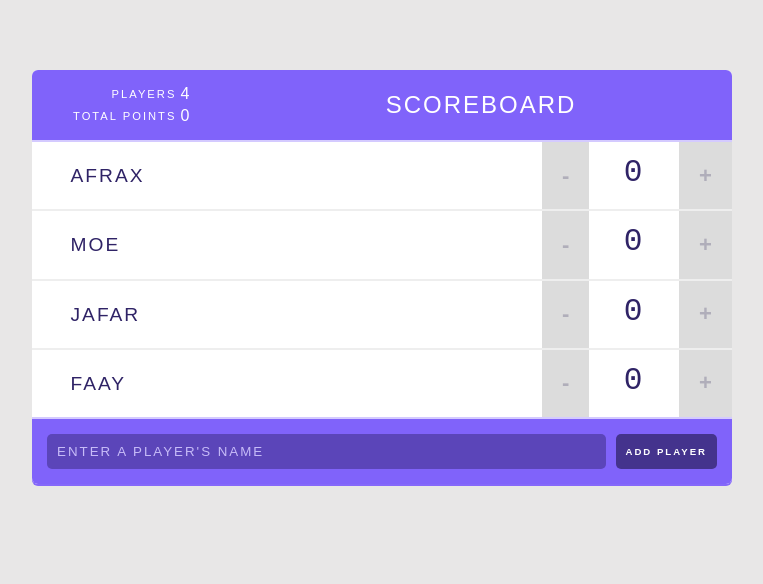
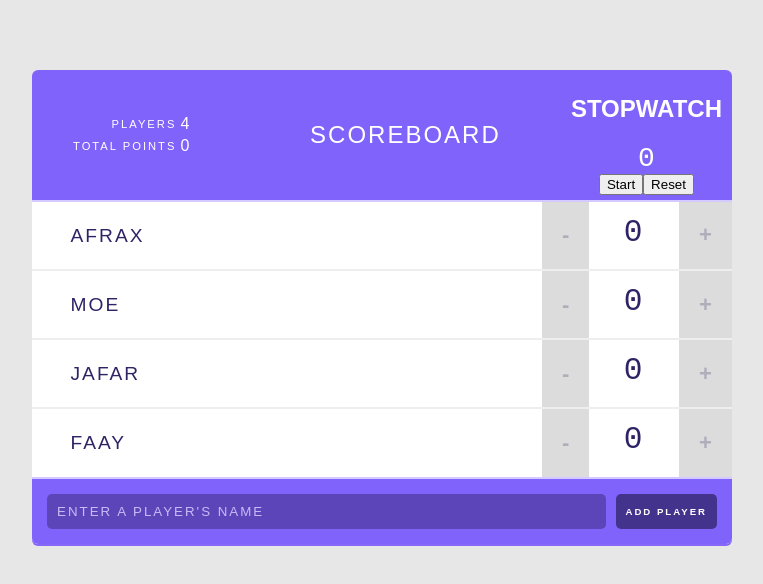
Before and after one commit to Abdifatah29/myReactScoreboard, a React (Create React App) app: page / in a window 1280 px wide. Shown: the top 584 px of the page, without its empty margins (258-1021 px from the left). Built offline with nearby package versions, Linux system fonts and the light colour scheme.

Commit message:
created and imported stopwatch component

```diff
--- a/src/components/Header.js
+++ b/src/components/Header.js
@@ -1,5 +1,6 @@
 import React from 'react';
 import Stats from './Stats';
+import Stopwatch from './Stopwatch';
 
 const Header = (props) => {
     return (
@@ -8,6 +9,7 @@
             players={props.players}
         />
             <h1>{props.title}</h1>
+            <Stopwatch />
         </header>
     );
 }
--- /dev/null
+++ b/src/components/Stopwatch.js
@@ -0,0 +1,19 @@
+import React,{Component} from 'react';
+
+
+export default class Stopwatch extends Component {
+    state = {
+        isRunning: false
+    }
+    render(){
+
+        return(
+            <div classNam="stopwatch">
+                <h2>Stopwatch</h2>
+                <span className="stopwatch-time">0</span>
+                <button>Start</button>
+                <button>Reset</button>
+            </div>
+        );
+    }
+}
```
